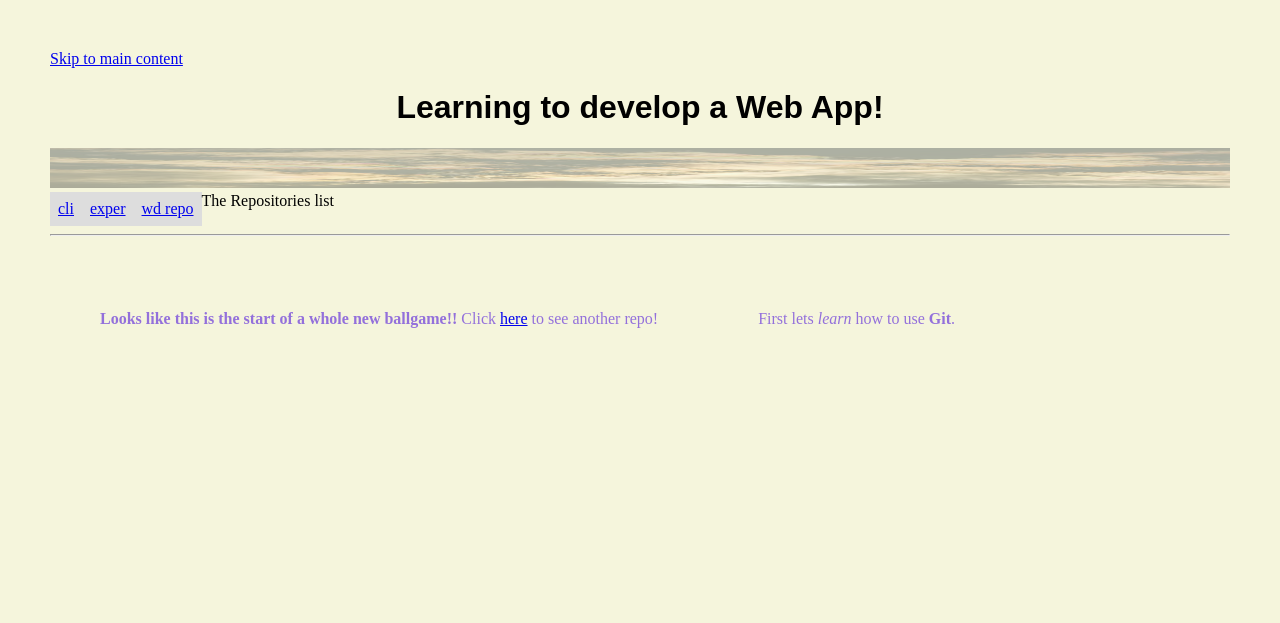
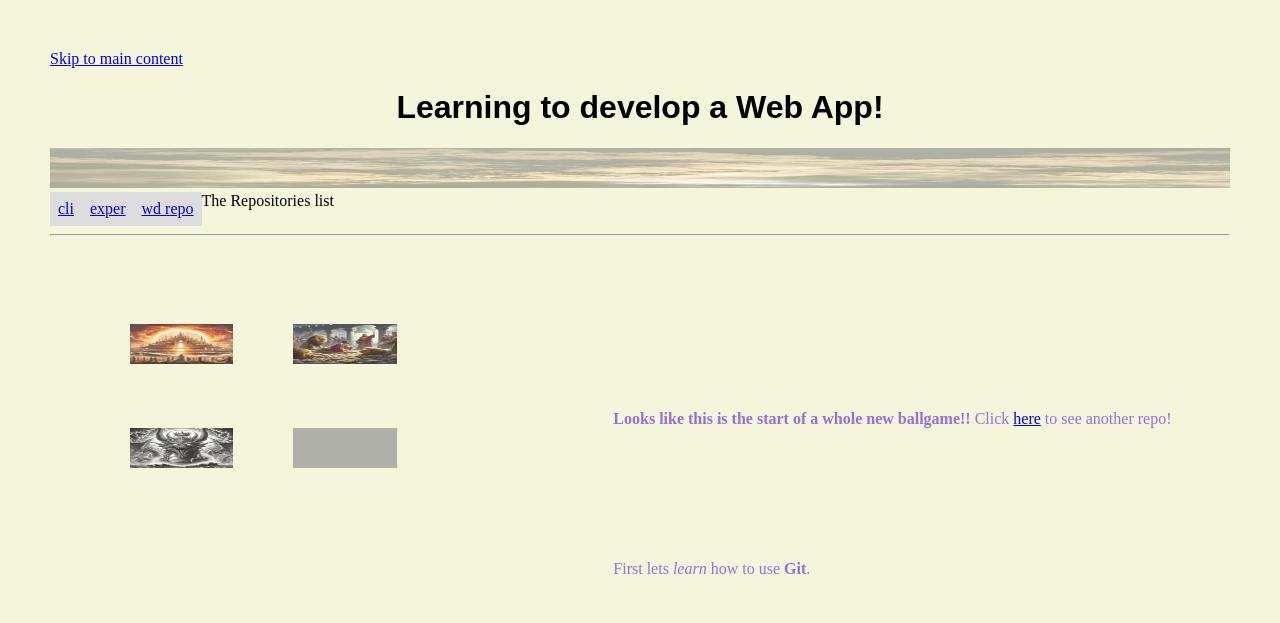
Before and after one commit to fdhaitech/msappsvc01, a PHP site: page / in a window 1280 px wide. Shown: the top 623 px of the page. Run offline with PHP 8.4, Linux system fonts and the light colour scheme; grey boxes are pictures that could not be loaded.

Commit message:
3rd update

```diff
--- a/css/index.css
+++ b/css/index.css
@@ -35,3 +35,51 @@ div {
 #mc:focus {
   color:cornflowerblue;
 }
+/* The grid: Four equal columns that floats next to each other */
+.column {
+  float: left;
+  width: 25%;
+  padding: 10px;
+}
+
+/* Style the images inside the grid */
+.column img {
+  opacity: 0.8;
+  cursor: pointer;
+}
+
+.column img:hover {
+  opacity: 1;
+}
+
+/* Clear floats after the columns */
+.row:after {
+  content: "";
+  display: table;
+  clear: both;
+}
+
+/* The expanding image container (positioning is needed to position the close button and the text) */
+.container {
+  position: relative;
+  display: none;
+}
+
+/* Expanding image text */
+#imgtext {
+  position: absolute;
+  bottom: 15px;
+  left: 15px;
+  color: white;
+  font-size: 20px;
+}
+
+/* Closable button inside the image */
+.closebtn {
+  position: absolute;
+  top: 10px;
+  right: 15px;
+  color: white;
+  font-size: 35px;
+  cursor: pointer;
+}
--- a/index.html
+++ b/index.html
@@ -36,6 +36,36 @@
         </nav>
 
         <hr>
+		<!-- The grid: four columns -->
+		<div class="row">
+		  <div class="column">
+			<img src="/images/koh01.jfif" alt="Kingdom" onclick="myFunction(this);">
+		  </div>
+		  <div class="column">
+			<img src="/images/dol01.jfif" alt="Lion's Den" onclick="myFunction(this);">
+		  </div>
+		  <div class="column">
+			<img src="/images/dragon01.jpg" alt="Dragon" onclick="myFunction(this);">
+		  </div>
+		  <div class="column">
+			<img src="/images/qoh01.jpg" alt="Queen" onclick="myFunction(this);">
+		  </div>
+		</div>
+
+		<!-- The expanding image container -->
+		<div class="container">
+		  <!-- Close the image -->
+		  <span onclick="this.parentElement.style.display='none'" class="closebtn">&times;</span>
+
+		  <!-- Expanded image -->
+		  <img id="expandedImg" style="width:100%">
+
+		  <!-- Image text -->
+		  <div id="imgtext"></div>
+		</div>
+		<div>
+
+		</div>
         <div>
         <p>
            <strong>Looks like this is the start of a whole new ballgame!!</strong>
```
